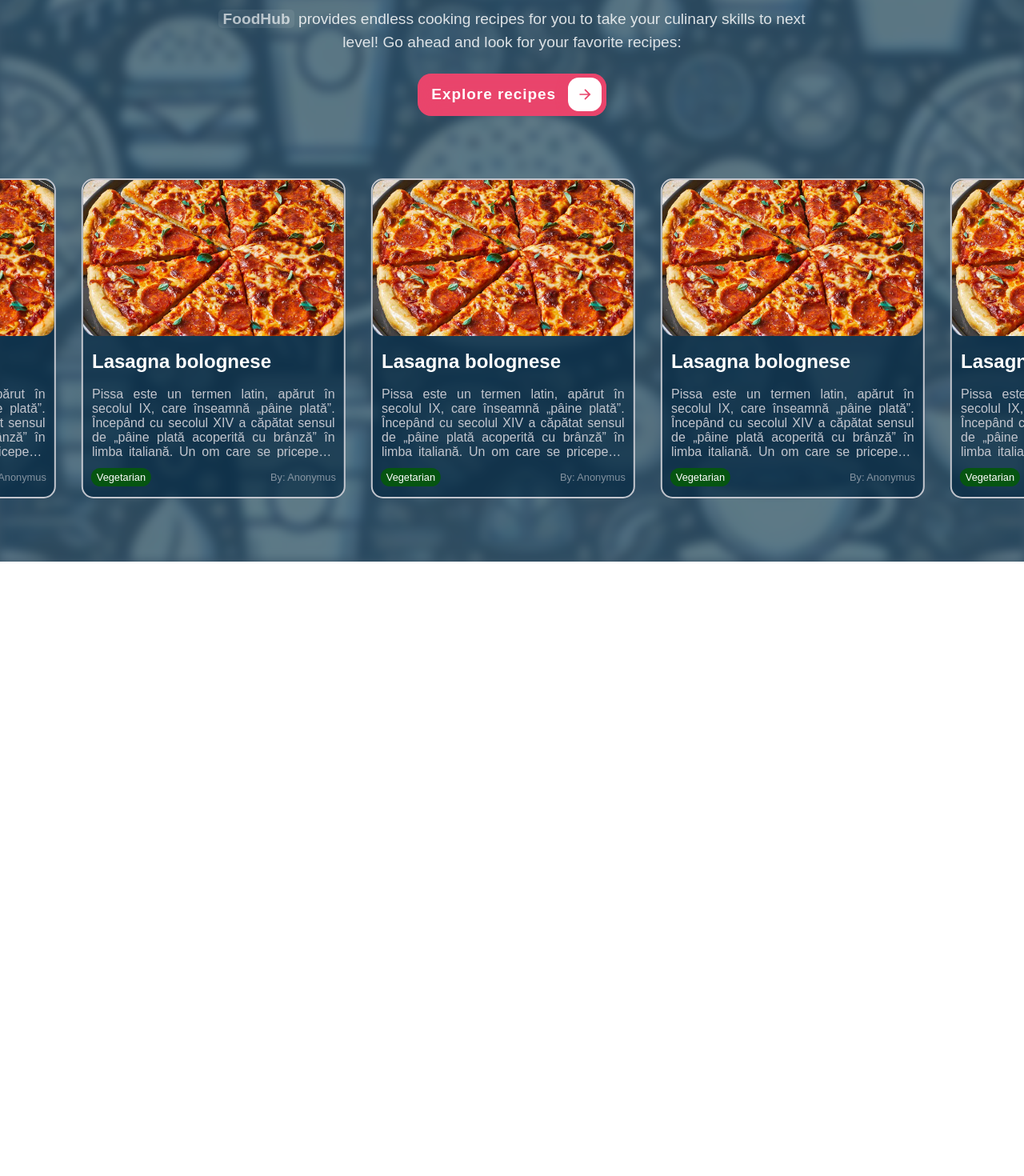
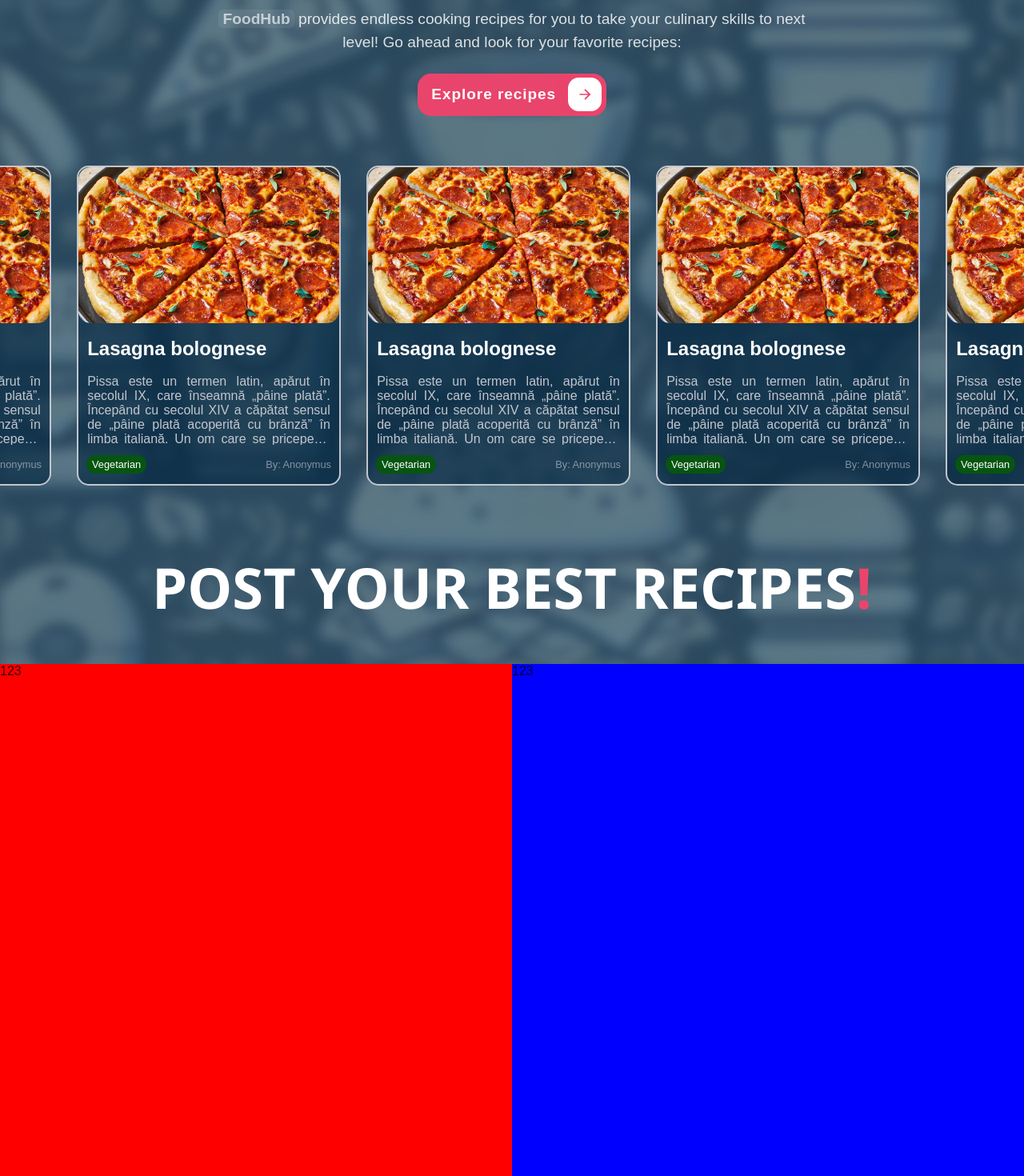
Before and after one commit to alecs007/FoodHub, a React (Vite) app in the folder client/: page / in a window 1280 px wide. Shown: the part 337-1807 px from the top of the page at 80% size. Before the commit the page ends 1039 px from the top, so only its background shows below. Built offline with nearby package versions, Linux system fonts and the light colour scheme.

Commit message:
Modified

```diff
--- a/client/src/App.css
+++ b/client/src/App.css
@@ -29,3 +29,6 @@ h1,
 h2 {
   margin: 0;
 }
+::-webkit-scrollbar {
+  display: none;
+}
--- a/client/src/pages/Home/Hero/Hero.module.css
+++ b/client/src/pages/Home/Hero/Hero.module.css
@@ -1,30 +1,13 @@
 .hero {
   width: 100vw;
   height: fit-content;
-  min-height: 100vh;
   padding-top: 80px;
-  background: rgba(5, 40, 66, 0.8);
   position: relative;
   display: flex;
   align-items: center;
   flex-direction: column;
-  z-index: 1;
 }
-.hero::before {
-  content: "";
-  position: absolute;
-  top: 0;
-  left: 0;
-  width: 100vw;
-  height: 100%;
-  opacity: 0.3;
-  background: url("../../../assets/hero-background.webp");
-  background-size: cover;
-  background-repeat: repeat;
-  background-position: center;
-  filter: blur(6.5px) brightness(0.9) saturate(2.5);
-  z-index: -1;
-}
+
 .title {
   margin-top: 9vh;
   margin-bottom: 2vh;
@@ -120,7 +103,7 @@
 }
 .slider {
   height: 445px;
-  margin: 7vh 0;
+  margin: 5vh 0;
   position: relative;
   width: 100%;
   display: grid;
--- a/client/src/pages/Home/Home.jsx
+++ b/client/src/pages/Home/Home.jsx
@@ -1,10 +1,12 @@
 import styles from "./Home.module.css";
 import Hero from "./Hero/Hero";
+import Post from "./Post/Post";
 
 const Home = () => {
   return (
     <div className={styles.home}>
       <Hero />
+      <Post />
     </div>
   );
 };
--- a/client/src/pages/Home/Home.module.css
+++ b/client/src/pages/Home/Home.module.css
@@ -2,7 +2,26 @@
   width: 100vw;
   height: fit-content;
   display: flex;
+  flex-direction: column;
   justify-content: center;
   align-items: center;
   overflow-x: hidden;
+  background: rgba(5, 40, 66, 0.8);
+  position: relative;
+  z-index: 1;
 }
+.home::before {
+  content: "";
+  position: absolute;
+  top: 0;
+  left: 0;
+  width: 100vw;
+  height: 100%;
+  opacity: 0.3;
+  background: url("../../assets/hero-background.webp");
+  background-size: cover;
+  background-repeat: repeat;
+  background-position: center;
+  filter: blur(8px) brightness(0.9) saturate(2.5);
+  z-index: -1;
+}
--- /dev/null
+++ b/client/src/pages/Home/Post/Post.jsx
@@ -0,0 +1,15 @@
+import styles from "./Post.module.css";
+
+const Post = () => {
+  return (
+    <section className={styles.post}>
+      <div className={styles.title}>
+        POST YOUR BEST RECIPES<span>!</span>
+      </div>
+      <div className={styles.formcontainer}>123</div>
+      <div className={styles.previewcontainer}>123 </div>
+    </section>
+  );
+};
+
+export default Post;
--- /dev/null
+++ b/client/src/pages/Home/Post/Post.module.css
@@ -0,0 +1,33 @@
+.post {
+  width: 100vw;
+  height: fit-content;
+  min-height: 100vh;
+  display: grid;
+  grid-template-areas:
+    "title title"
+    "form preview";
+  grid-template-rows: 20% 80%;
+  grid-template-columns: 50% 50%;
+}
+.title {
+  grid-area: title;
+  margin-top: 2vh;
+  margin-bottom: 2vh;
+  color: white;
+  font-size: clamp(2.6rem, 5.5vw, 6.5rem);
+  font-weight: 900;
+  opacity: 1;
+  font-family: "Segoe UI", Tahoma, Geneva, Verdana, sans-serif;
+  text-align: center;
+  span {
+    color: var(--color-2);
+  }
+}
+.formcontainer {
+  grid-area: form;
+  background: red;
+}
+.previewcontainer {
+  grid-area: preview;
+  background: blue;
+}
```
Also changed, not shown: client/src/assets/post-background.webp (added).
